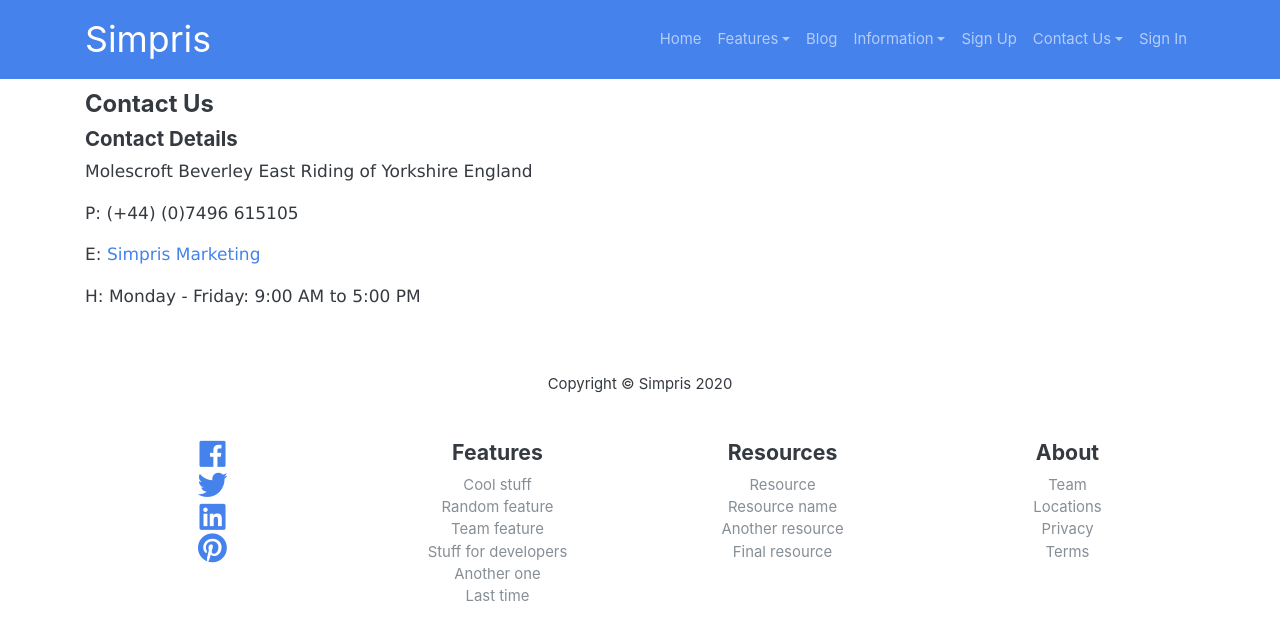
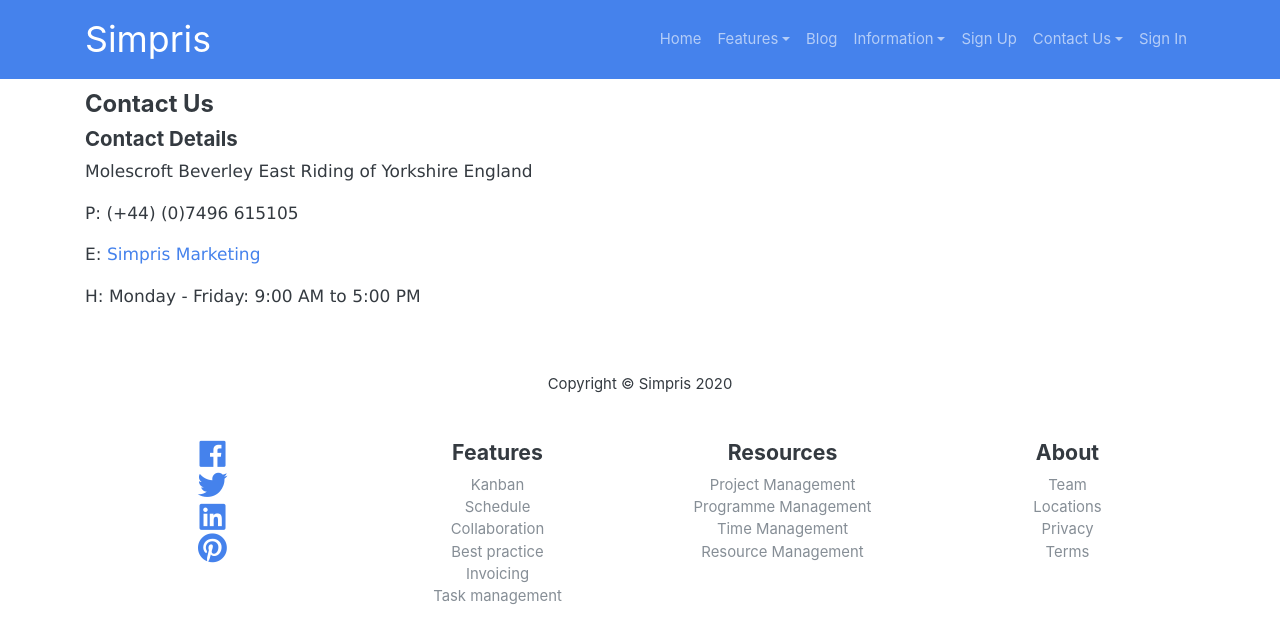
Before and after one commit to Grafrajohn/si, a Jekyll site: the page built from contact-us.markdown, in a window 1280 px wide. Shown: the top 643 px of the page. Built offline with Jekyll 4.4.1, drawn with Linux system fonts in a browser that asks for light colours; nearby versions of some CDN libraries.

Commit message:
Update footer.html

```diff
--- a/_includes/footer.html
+++ b/_includes/footer.html
@@ -18,21 +18,21 @@
           <div class="col-6 col-md">
             <h5>Features</h5>
             <ul class="list-unstyled text-small">
-              <li><a class="text-muted" href="#">Cool stuff</a></li>
-              <li><a class="text-muted" href="#">Random feature</a></li>
-              <li><a class="text-muted" href="#">Team feature</a></li>
-              <li><a class="text-muted" href="#">Stuff for developers</a></li>
-              <li><a class="text-muted" href="#">Another one</a></li>
-              <li><a class="text-muted" href="#">Last time</a></li>
+              <li><a class="text-muted" href="#">Kanban</a></li>
+              <li><a class="text-muted" href="#">Schedule</a></li>
+              <li><a class="text-muted" href="#">Collaboration</a></li>
+              <li><a class="text-muted" href="#">Best practice</a></li>
+              <li><a class="text-muted" href="#">Invoicing</a></li>
+              <li><a class="text-muted" href="#">Task management</a></li>
             </ul>
           </div>
           <div class="col-6 col-md">
             <h5>Resources</h5>
             <ul class="list-unstyled text-small">
-              <li><a class="text-muted" href="#">Resource</a></li>
-              <li><a class="text-muted" href="#">Resource name</a></li>
-              <li><a class="text-muted" href="#">Another resource</a></li>
-              <li><a class="text-muted" href="#">Final resource</a></li>
+              <li><a class="text-muted" href="#">Project Management</a></li>
+              <li><a class="text-muted" href="#">Programme Management</a></li>
+              <li><a class="text-muted" href="#">Time Management</a></li>
+              <li><a class="text-muted" href="#">Resource Management</a></li>
             </ul>
           </div>
           <div class="col-6 col-md">
```
